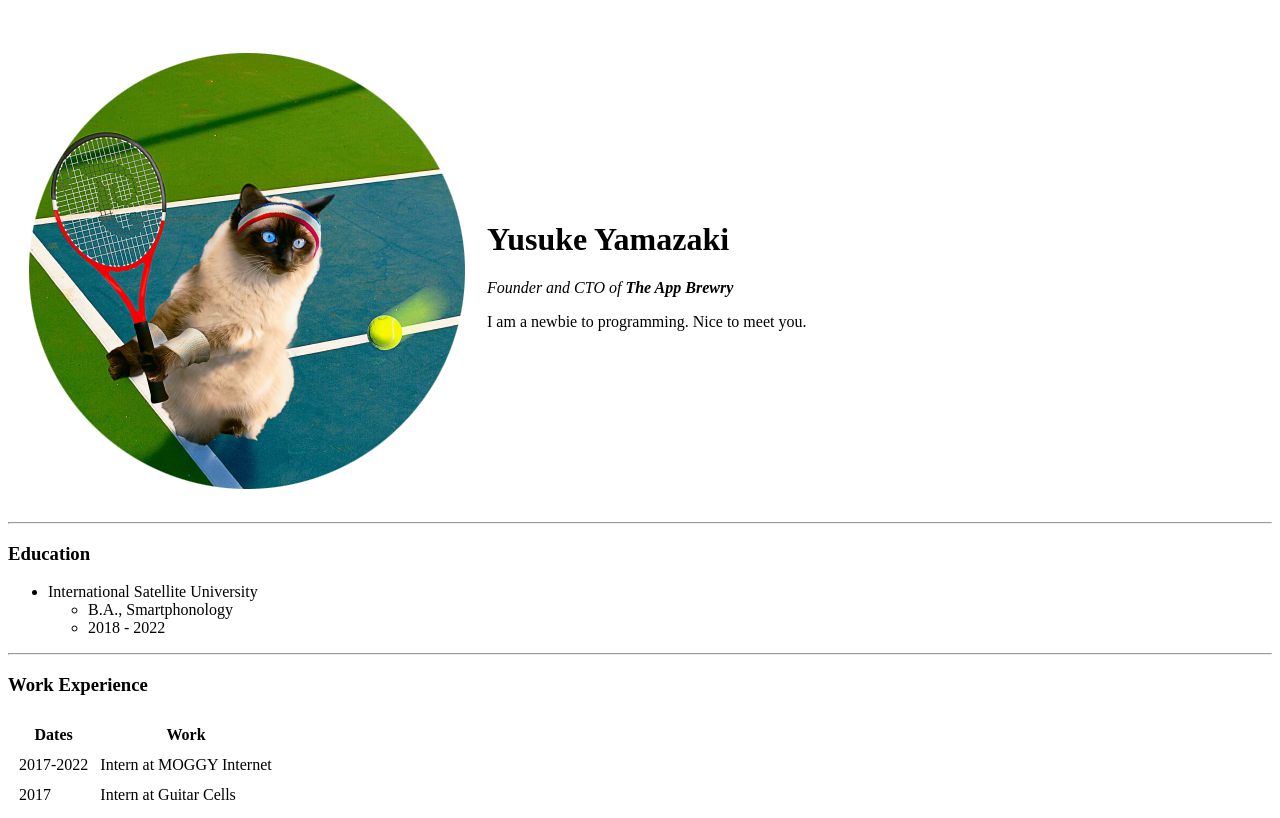
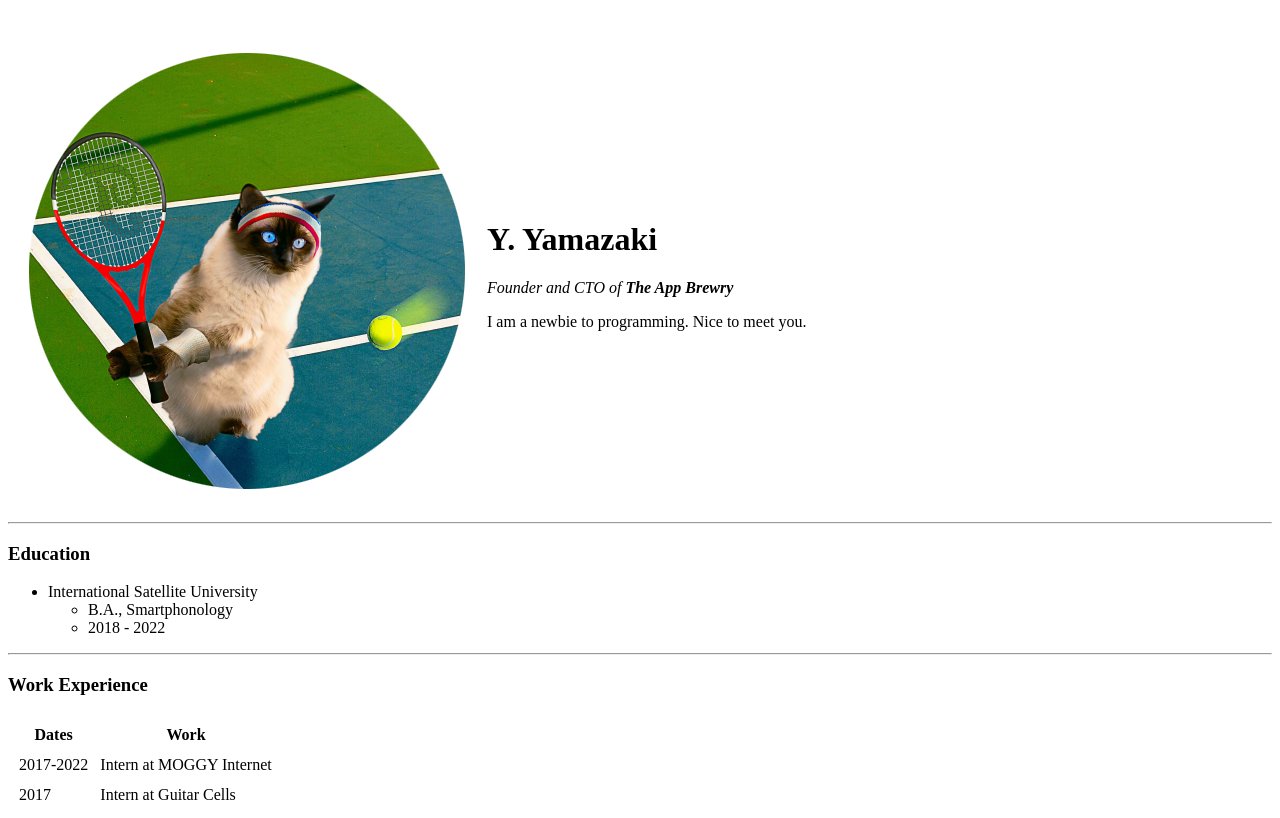
Before and after one commit to yy-moon/fake-cv-website, a plain HTML site: page index.html in a window 1280 px wide. Shown: the top 818 px of the page. Drawn offline with Linux system fonts and the light colour scheme.

Commit message:
Update index.html

```diff
--- a/index.html
+++ b/index.html
@@ -13,7 +13,7 @@
         <img src="CatPhoto/cat-modified.png" alt="My Future Self 300 Years Later">
       </td>
     <td>
-      <h1>Yusuke Yamazaki</h1>
+      <h1>Y. Yamazaki</h1>
       <p><em>Founder and CTO of <strong>The App Brewry</strong></em></p>
       <p>I am a newbie to programming. Nice to meet you.</p>
     </td>
```
